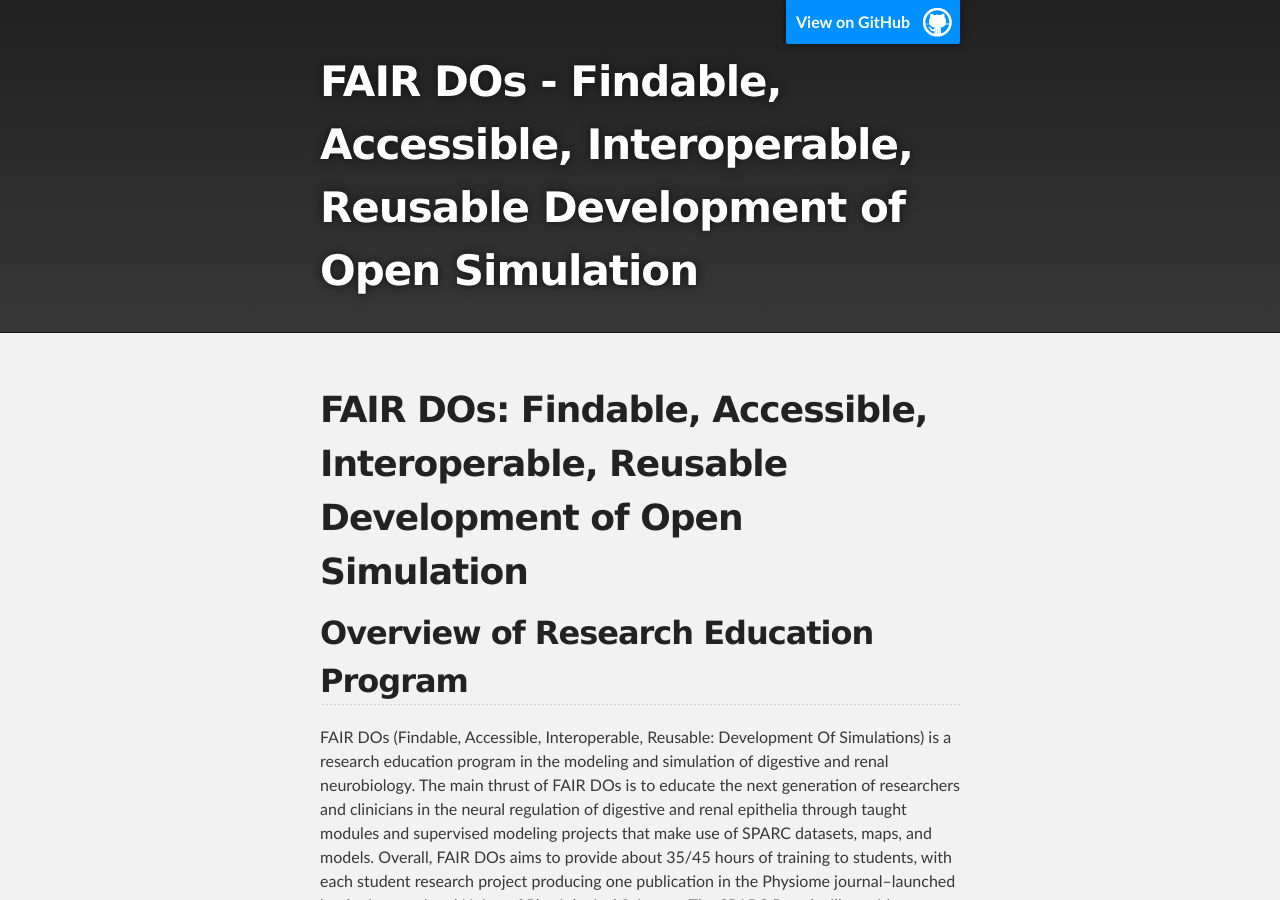
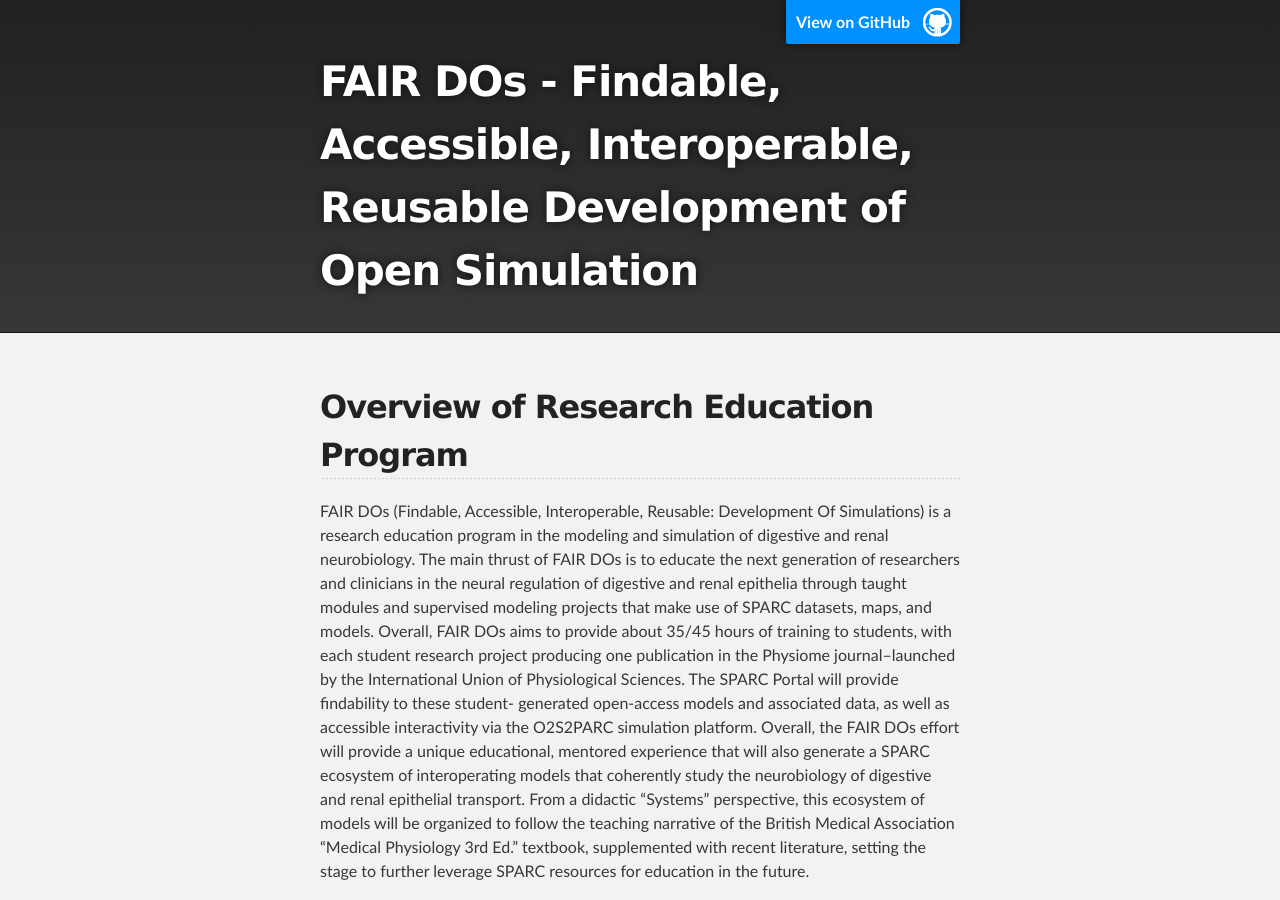
Before and after one commit to nih-sparc/FAIR-DOs, a Jekyll site: the page built from docs/index.markdown, in a window 1280 px wide and 900 px high. Built offline with Jekyll 4.4.1, drawn with Linux system fonts in a browser that asks for light colours; our own code applies the rules of GitHub Pages for plain Markdown files.

Commit message:
Minor update to landing page

```diff
--- a/docs/index.markdown
+++ b/docs/index.markdown
@@ -2,7 +2,6 @@
 layout: default
 ---
 
-# **FAIR DOs:** Findable, Accessible, Interoperable, Reusable Development of Open Simulation
 ## Overview of Research Education Program
 FAIR DOs (Findable, Accessible, Interoperable, Reusable: Development Of Simulations) is a research education program in the modeling and simulation of digestive and renal neurobiology. The main thrust of FAIR DOs is to educate the next generation of researchers and clinicians in the neural regulation of digestive and renal epithelia through taught modules and supervised modeling projects that make use of SPARC datasets, maps, and models. Overall, FAIR DOs aims to provide about 35/45 hours of training to students, with each student research project producing one publication in the Physiome journal--launched by the International Union of Physiological Sciences. The SPARC Portal will provide findability to these student- generated open-access models and associated data, as well as accessible interactivity via the O2S2PARC simulation platform. Overall, the FAIR DOs effort will provide a unique educational, mentored experience that will also generate a SPARC ecosystem of interoperating models that coherently study the neurobiology of digestive and renal epithelial transport. From a didactic “Systems” perspective, this ecosystem of models will be organized to follow the teaching narrative of the British Medical Association “Medical Physiology 3rd Ed.” textbook, supplemented with recent literature, setting the stage to further leverage SPARC resources for education in the future.
 # **Course:** Biophysical Modeling and Simulation of Cellular Transport
```
